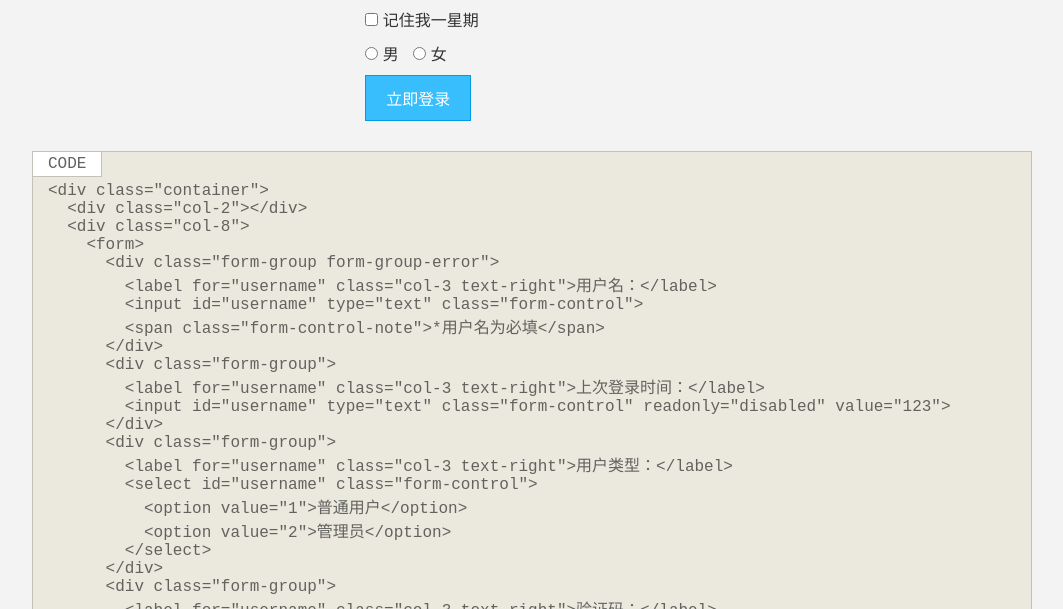
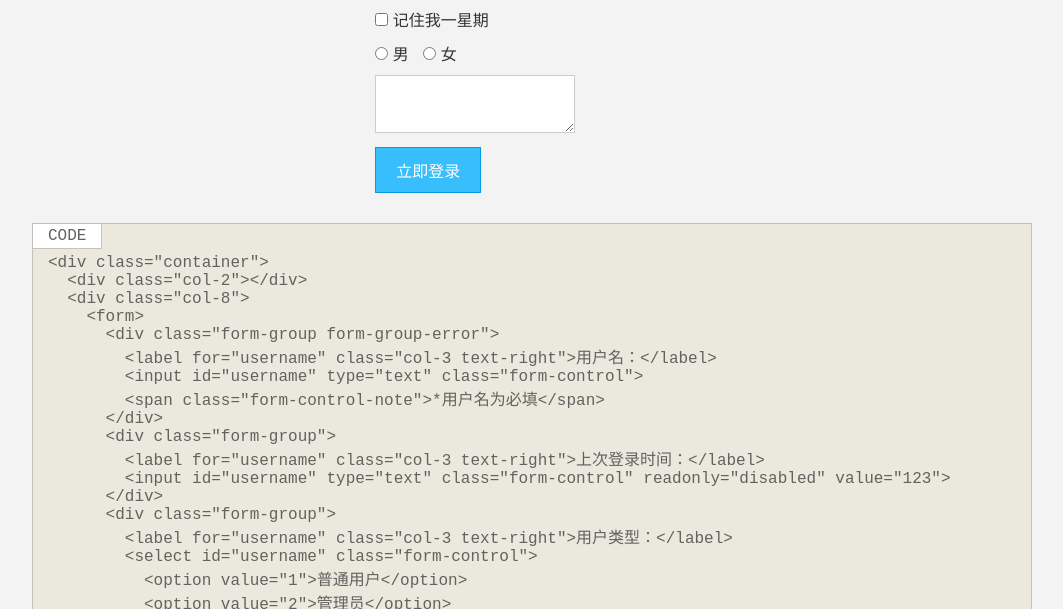
Before and after one commit to abstack/ui-p2p-lending, a plain HTML site: page index.html in a window 1280 px wide. Shown: the part 3095-3704 px from the top of the page, without its empty margins (108-1171 px from the left). Drawn offline with Linux system fonts and the light colour scheme.

Commit message:
Add the styles of textarea for form component

```diff
--- a/index.html
+++ b/index.html
@@ -264,6 +264,10 @@
           </div>
           <div class="form-group">
             <div class="col-3"></div>
+            <textarea class="form-control"></textarea>
+          </div>
+          <div class="form-group">
+            <div class="col-3"></div>
             <button class="button button-calm">立即登录</button>
           </div>
         </form>
--- a/src/form.less
+++ b/src/form.less
@@ -4,12 +4,12 @@
   margin-top: 10px;
   label{
     color: #333;
-    margin-right: 10px;
     &[class^=col-]{
       padding-top: @vgap + 1;
     }
   }
   .form-control{
+    margin-left: 10px;
     width: 200px;
     padding: @vgap 5px;
     color: #333;
@@ -40,9 +40,13 @@
     background-color: #fff;
     .border-radius(0);
   }
+  // 文本域
+  textarea.form-control{
+    resize: vertical;
+  }
   // 单选复选框
   .checkbox, .radio{
-    margin-right: 10px;
+    margin-left: 10px;
     cursor: pointer;
   }
   // 验证码
@@ -96,6 +100,9 @@
       }
     }
   }
+  .button{
+    margin-left: 10px;
+  }
 }
 // 行内表单
 .form-inline{
```
Also changed, not shown: dist/ui-p2p-lending.css.
